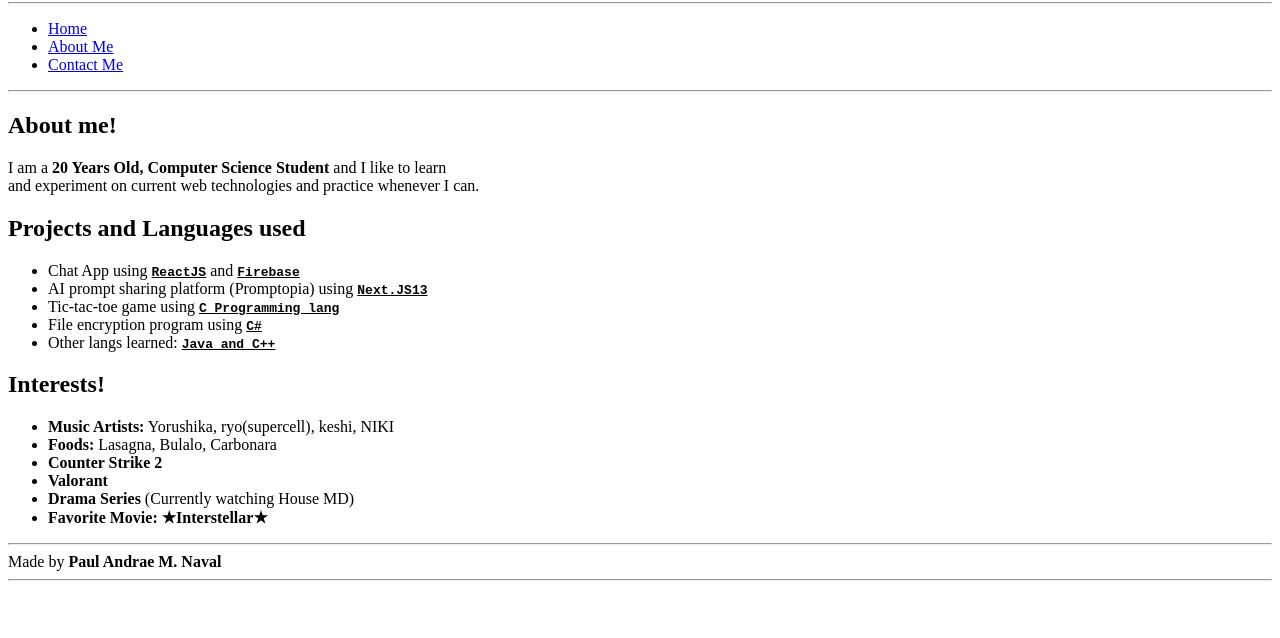
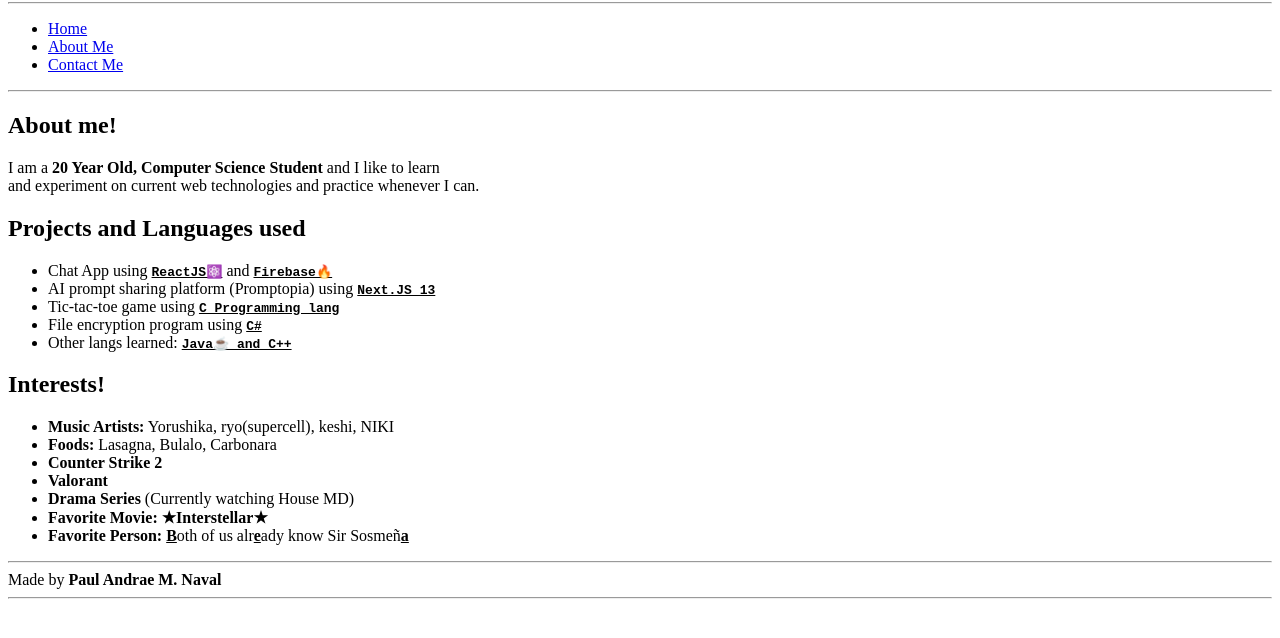
Before and after one commit to paulandraemnaval/websys_lab2, a plain HTML site: page pages/about.html in a window 1280 px wide. Shown: the part 78-716 px from the top of the page. Drawn offline with Linux system fonts and the light colour scheme.

Commit message:
final commit

```diff
--- a/pages/about.html
+++ b/pages/about.html
@@ -23,7 +23,7 @@
       <section>
         <h2>About me!</h2>
         <p>
-          I am a <strong>20 Years Old, Computer Science Student</strong> and I
+          I am a <strong>20 Year Old, Computer Science Student</strong> and I
           like to learn <br />
           and experiment on current web technologies and practice whenever I
           can.
@@ -33,17 +33,17 @@
           <li>
             Chat App using
             <strong
-              ><code><u>ReactJS</u></code></strong
+              ><code><u>ReactJS⚛️</u></code></strong
             >
             and
             <strong>
-              <code><u>Firebase</u></code>
+              <code><u>Firebase🔥</u></code>
             </strong>
           </li>
           <li>
             AI prompt sharing platform (Promptopia) using
             <strong
-              ><code><u>Next.JS13</u></code></strong
+              ><code><u>Next.JS 13</u></code></strong
             >
           </li>
           <li>
@@ -61,7 +61,7 @@
           <li>
             Other langs learned:
             <strong
-              ><code><u>Java and C++</u></code></strong
+              ><code><u>Java☕ and C++</u></code></strong
             >
           </li>
         </ul>
@@ -78,6 +78,11 @@
           <li><strong>Valorant</strong></li>
           <li><strong>Drama Series</strong> (Currently watching House MD)</li>
           <li><strong>Favorite Movie: ★Interstellar★</strong></li>
+          <li>
+            <strong>Favorite Person:</strong> <u><strong>B</strong></u
+            >oth of us alr<u><strong>e</strong></u
+            >ady know Sir Sosmeñ<u><strong>a</strong></u>
+          </li>
         </ul>
       </section>
     </main>
```
Also changed, not shown: pages/contact.html (+7 -0 lines), assets/images/457132316_7491236084310798_9020217708979148468_n.jpg (added).
